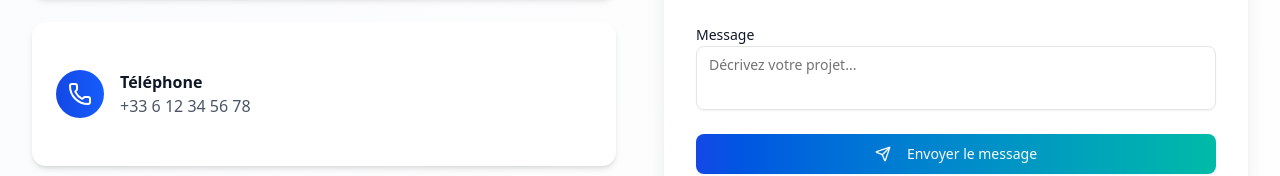
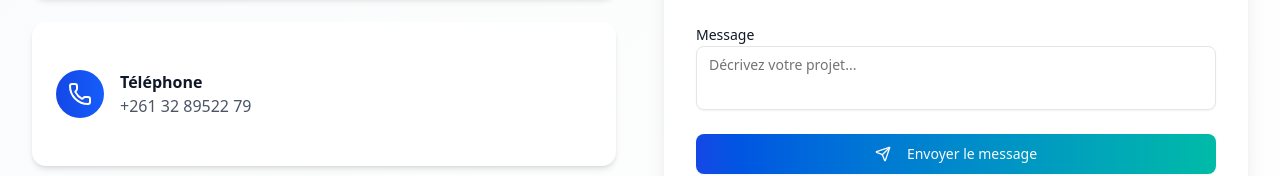
Before and after one commit to RYJramefison/Portfolio, a Next.js app: page / in a window 1280 px wide. Shown: the part 5146-5322 px from the top of the page. Built offline with nearby package versions, Linux system fonts and the light colour scheme.

Commit message:
fix(contact): adjust page size

```diff
--- a/components/sections/ContactSection.tsx
+++ b/components/sections/ContactSection.tsx
@@ -28,14 +28,14 @@ const ContactSection = () => {
     {
       icon: Phone,
       title: t.contact.infos.phone,
-      value: '+33 6 12 34 56 78',
-      href: 'tel:+33612345678',
+      value: '+261 32 89522 79',
+      href: 'tel:+261328952279',
     },
     {
       icon: MapPin,
       title: t.contact.infos.location,
       value: 'Madagascar, Antananarivo',
-      href: '#',
+      href: 'https://www.google.com/maps/place/Madagascar,+Antananarivo',
     },
   ]
 
@@ -125,7 +125,10 @@ const ContactSection = () => {
   }
 
   return (
-    <section id="contact" className="py-20 bg-gradient-to-br from-gray-50 to-white dark:from-gray-950 dark:to-gray-900">
+    <section
+      id="contact"
+      className="py-20 bg-gradient-to-br from-gray-50 to-white dark:from-gray-950 dark:to-gray-900 overflow-hidden"
+    >
       <div className="max-w-7xl mx-auto px-4 sm:px-6 lg:px-8">
         <motion.div
           className="text-center mb-16"
@@ -175,13 +178,13 @@ const ContactSection = () => {
                         <div className="w-12 h-12 bg-gradient-to-r from-blue-700 to-blue-600 rounded-full flex items-center justify-center">
                           <info.icon className="h-6 w-6 text-white" />
                         </div>
-                        <div>
+                        <div className="max-w-full">
                           <h4 className="font-semibold text-gray-900 dark:text-gray-200">
                             {info.title}
                           </h4>
                           <a
                             href={info.href}
-                            className="text-gray-600 text-gray-400 hover:text-blue-600 transition-colors"
+                            className="text-gray-600 text-gray-400 hover:text-blue-600 transition-colors break-words"
                           >
                             {info.value}
                           </a>
@@ -202,7 +205,7 @@ const ContactSection = () => {
               <h4 className="font-semibold text-gray-900 dark:text-gray-200 mb-4">
                 {t.contact.social.title}
               </h4>
-              <div className="flex space-x-4">
+              <div className="flex flex-wrap gap-4">
                 <Link href="https://www.linkedin.com/in/yarinaly-juninho-ramefison-1270432a1/" target="_blank">
                   <Button variant="outline" size="sm" className="flex items-center gap-2 hover:scale-105 transition">
                     <SiLinkedin className="text-blue-600" size={18} />
```
Lines whose indentation alone changed are shown as unchanged.
